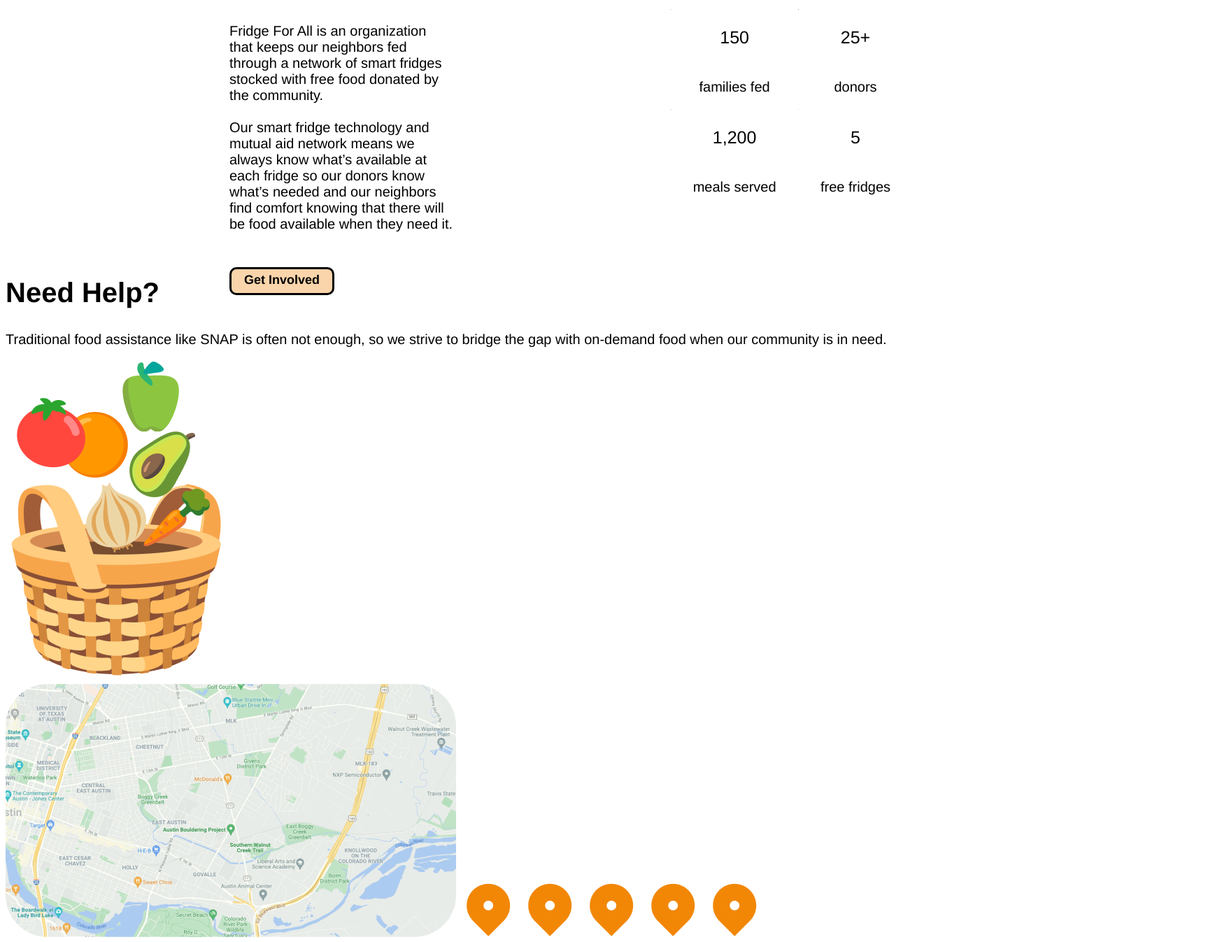
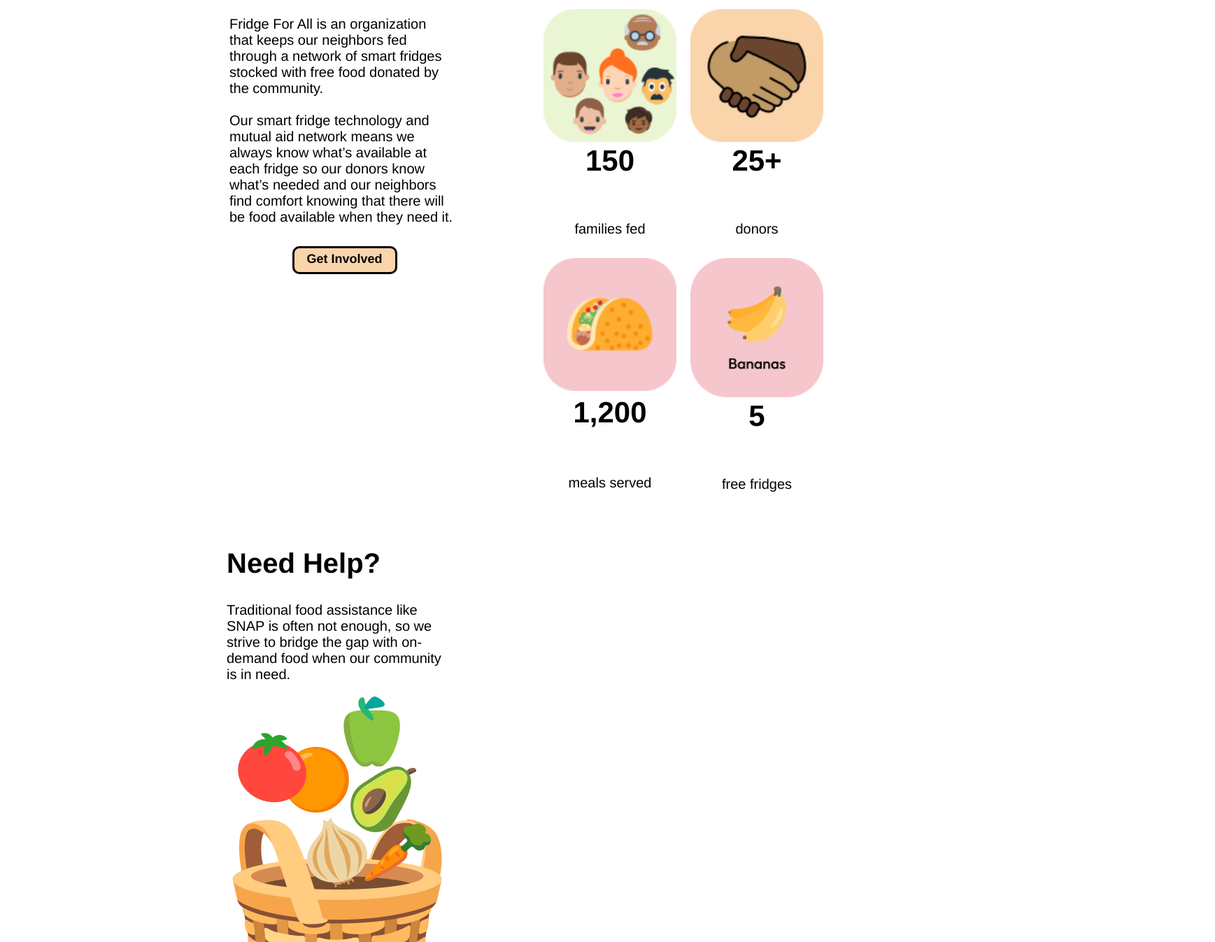
Before and after one commit to GeoKuhns/freefridgetory, a plain HTML site: page index.html in a window 1280 px wide. Shown: the part 534-1881 px from the top of the page at 70% size, 1737 px wide, since content can reach past the window. Drawn offline with nearby package versions, Linux system fonts and the light colour scheme.

Commit message:
Update style.css

```diff
--- a/css/style.css
+++ b/css/style.css
@@ -27,9 +27,11 @@
     font-size: 18px;
 }
 pre{
+    margin-top: -3%;
     color:black;
     font-family: "Outfit","Helvetica","Spectral","Georgia",sans-serif;
-    font-size: 25px;
+    font-size: 42px;
+    font-weight: bold;
 }
 p{
     color:black;
@@ -45,7 +47,6 @@
     color:black;
     font-family: "Expletus Sans","Arima Madurai","Spectral","Georgia",sans-serif;
     font-size: 16px;
-
     padding-left: 2vw;
     padding-right: 2vw;
 }
@@ -126,14 +127,11 @@
     padding-left: 25%;
     position: absolute;
     width: 50%;
-    display: grid;
-    grid-area: whoLeft;
 }
 #whoRight{
     float: right;
-    padding-top: 0%;
     padding-right: 25%;
-    margin-left: 1600px;
+    margin-left: 75vw;
     width: 45%;
     display: grid;
     grid-area: whoRight;
@@ -147,22 +145,26 @@
     background-color: #FAD5AB;
     height: 40px;
     width: 150px;
+    margin-left: 7vw;
     border-radius: 10px;
     text-align: center;
     padding-top: 5px;
-}
-
-#help{
-
 }
 
 .tileStat{
     text-align: center;
     display: flex;
 }
+
 .tilePic{
-    width: 1px;
+    width: 210px;
+    padding: 10px;
 }
+
+.statText{
+    margin-top: -20%;
+}
+
 #whoCard1{
     display: grid;
     grid-area: whoCard1;
@@ -179,27 +181,62 @@
     display: grid;
     grid-area: whoCard4;
 }
+
+#help{
+    margin-top: -3%;
+    text-align: left;
+    padding-left: 25%;
+    width: 50%;
+}
+
+#basket{
+    position: absolute;
+    margin-top: -8%;
+    margin-left: 32vw;
+    width: 45%;
+}
+
+#map{
+    margin-top: 23%;
+    padding-left: 15%;
+}
+
 .allMapPins{
-
+    position: absolute;
 }
 #mapPin1{
-
+    margin-left: -26%;
 }
 #mapPin2{
-
+    margin-left: -15%;
+    margin-top: 1%;
 }
 #mapPin3{
-
+    margin-left: -22%;
+    margin-top: 4%;
 }
 #mapPin4{
-
+    margin-left: -13%;
+    margin-top: 10%;
 }
 #mapPin5{
+    margin-left: -30%;
+    margin-top: 11%;
+}
 
+#location{
+    text-align: left;
+    margin-top: -8%;
+    margin-left: 32vw;
+    width: 45%;
 }
 
 footer{
     background-color: #FAD5AB;
+}
+
+#footAddress{
+
 }
 
 /*Style Tyle universal styling ^^^^^^^^^^^^*/
```
